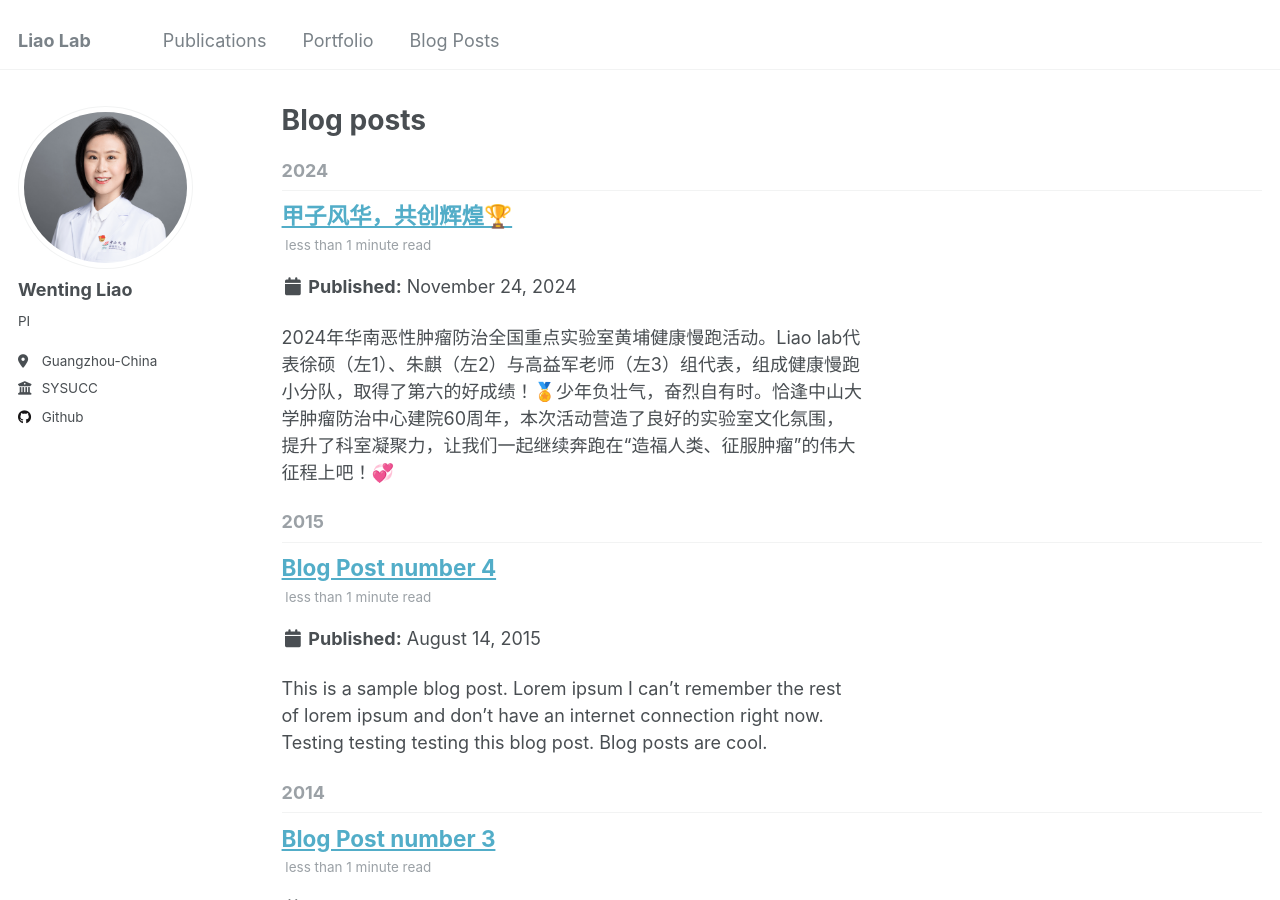
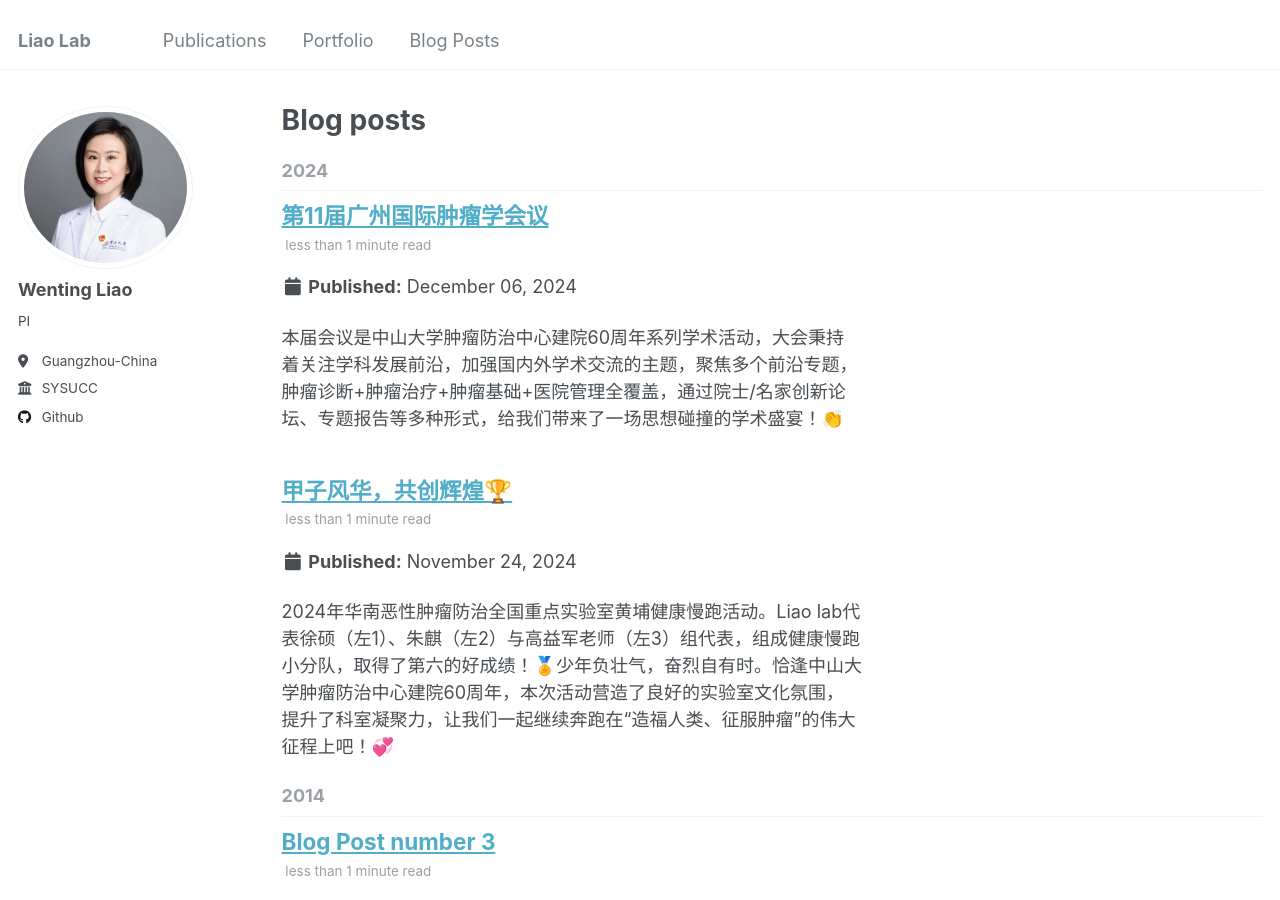
Before and after one commit to ImmunoTransLab/ImmunoTransLab, a Jekyll site: the page built from _pages/year-archive.html, in a window 1280 px wide and 900 px high. Built offline with Jekyll 4.4.1, drawn with Linux system fonts in a browser that asks for light colours.

Commit message:
Update 2015-08-14-blog-post-4.md

```diff
--- a/_posts/2015-08-14-blog-post-4.md
+++ b/_posts/2015-08-14-blog-post-4.md
@@ -1,20 +1,16 @@
 ---
-title: 'Blog Post number 4'
-date: 2015-08-14
+title: '第11届广州国际肿瘤学会议'
+date: 2024-12-06
 permalink: /posts/2012/08/blog-post-4/
 tags:
-  - cool posts
-  - category1
-  - category2
+  - 甲子风华
+  - 共创未来
 ---
 
-This is a sample blog post. Lorem ipsum I can't remember the rest of lorem ipsum and don't have an internet connection right now. Testing testing testing this blog post. Blog posts are cool.
+本届会议是中山大学肿瘤防治中心建院60周年系列学术活动，大会秉持着关注学科发展前沿，加强国内外学术交流的主题，聚焦多个前沿专题，肿瘤诊断+肿瘤治疗+肿瘤基础+医院管理全覆盖，通过院士/名家创新论坛、专题报告等多种形式，给我们带来了一场思想碰撞的学术盛宴！👏
 
-Headings are cool
-======
+![](/images/posts/20241214193847.jpg)
 
-You can have many headings
-======
+![](/images/posts/20241214193857.jpg)
 
-Aren't headings cool?
-------
+![](/images/posts/20241214193905.jpg)
```
